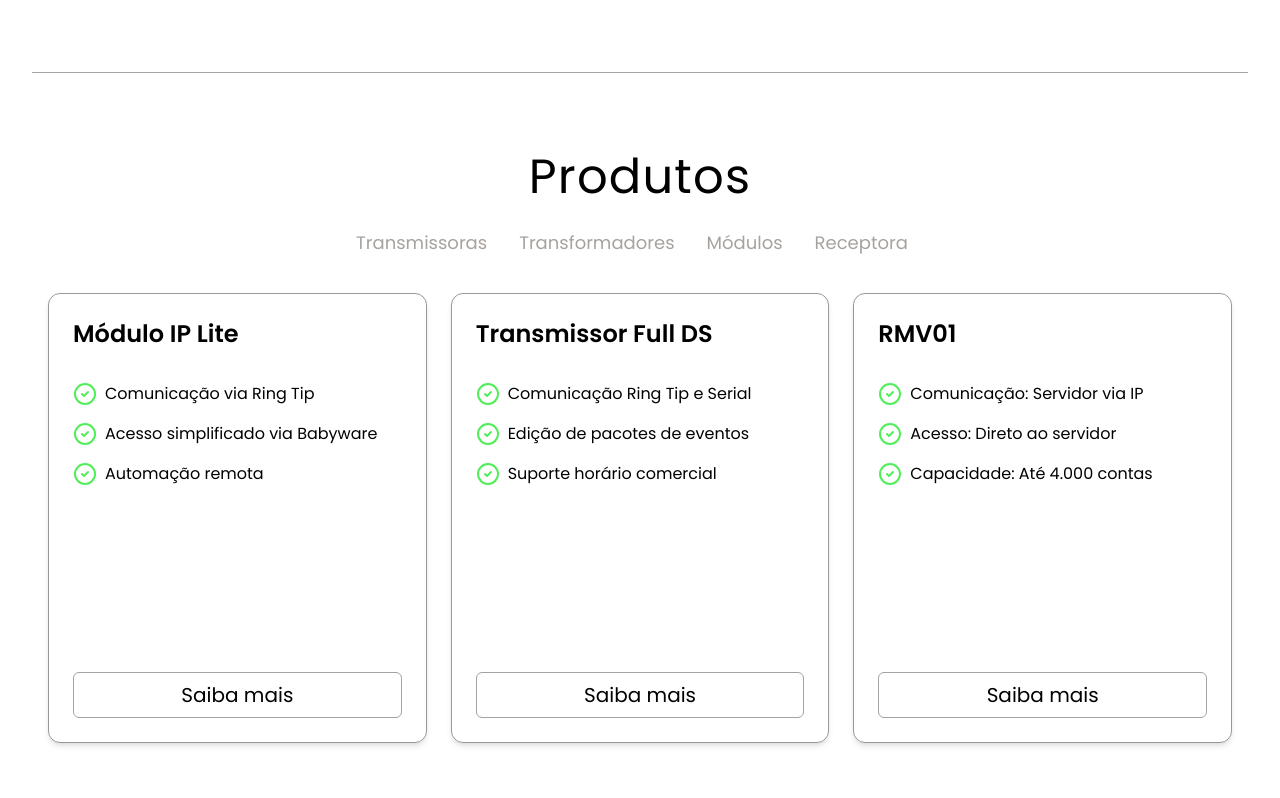
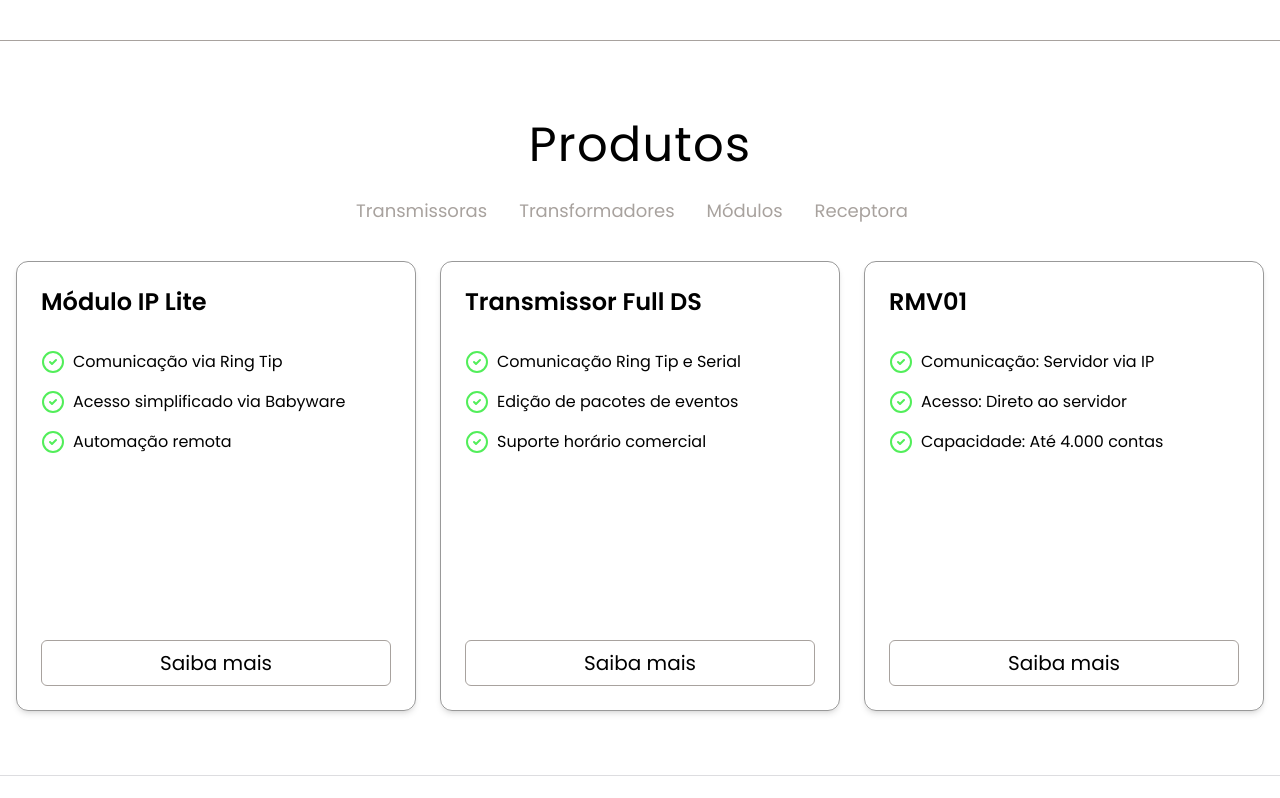
Before and after one commit to DesenvolvimentoVisionCar/dxBrasil, a React (Vite) app: page /home in a window 1280 px wide. Shown: the part 3800-4598 px from the top of the page. Built offline with nearby package versions, Linux system fonts and the light colour scheme; the HTML template or start-up script is replaced by a standard one.

Commit message:
💄 fix: Tirando padding da home

```diff
--- a/src/components/Pricing.jsx
+++ b/src/components/Pricing.jsx
@@ -18,7 +18,7 @@
       : pricingOptions.filter((option) => option.category === tab);
 
   return (
-    <div className="mt-20 z-0 mb-14 border-b border-stone-400 px-4">
+    <div className="mt-20 z-0 mb-14 px-4">
       <h2 className="text-3xl sm:text-5xl text-center my-6 tracking-wide">
         Produtos
       </h2>
--- a/src/pages/HomePage.jsx
+++ b/src/pages/HomePage.jsx
@@ -11,13 +11,11 @@
 const HomePage = () => {
   return (
     <>
-      <div className="p-3 lg:p-8 srl">
         <Navbar />
         <Home/>
         <HeroSection />
         <FeatureSection />
         <Pricing id="produtos" />
-      </div>
       <Footer />
       <WhatsAppPopUp />
     </>
```
